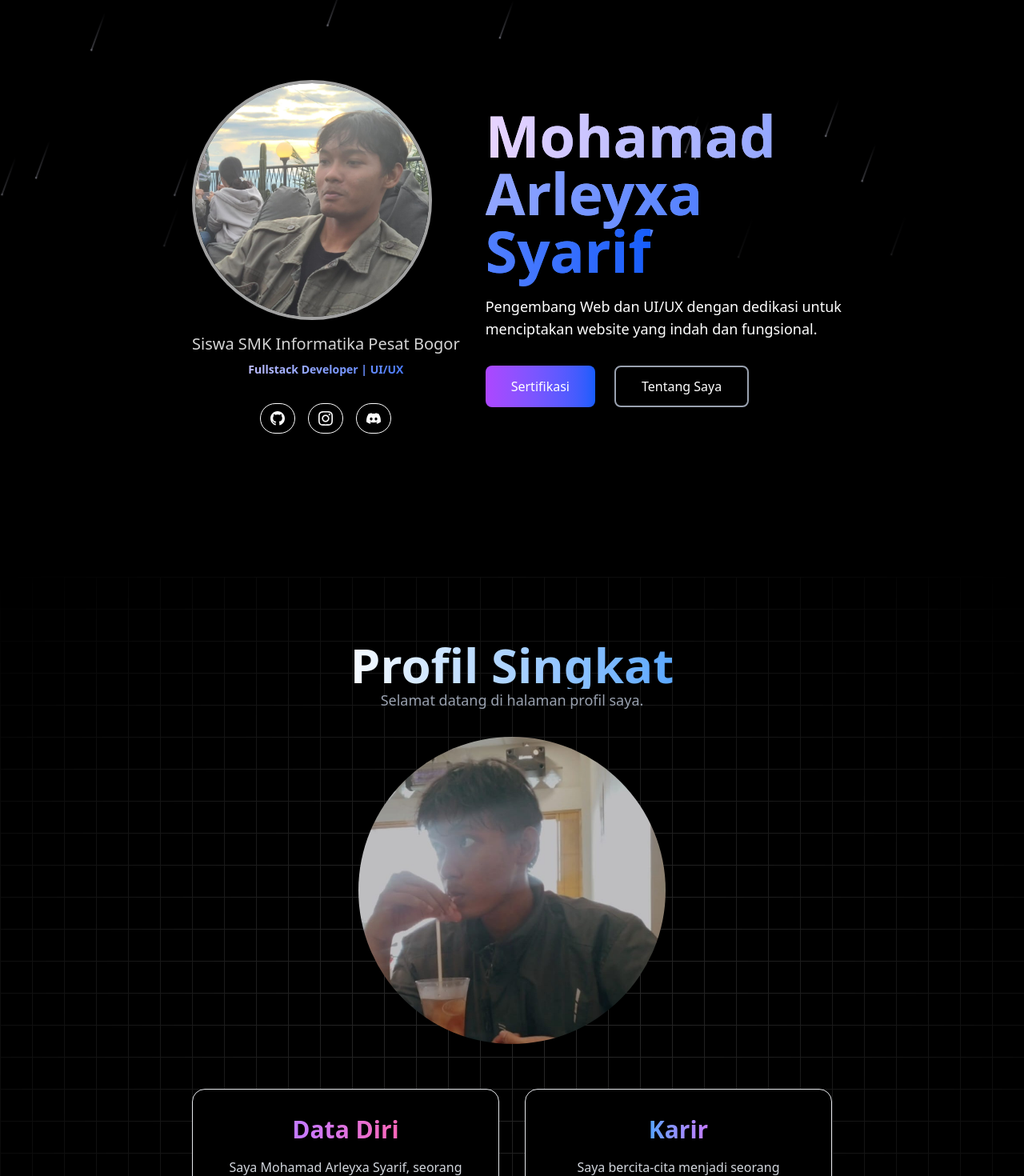
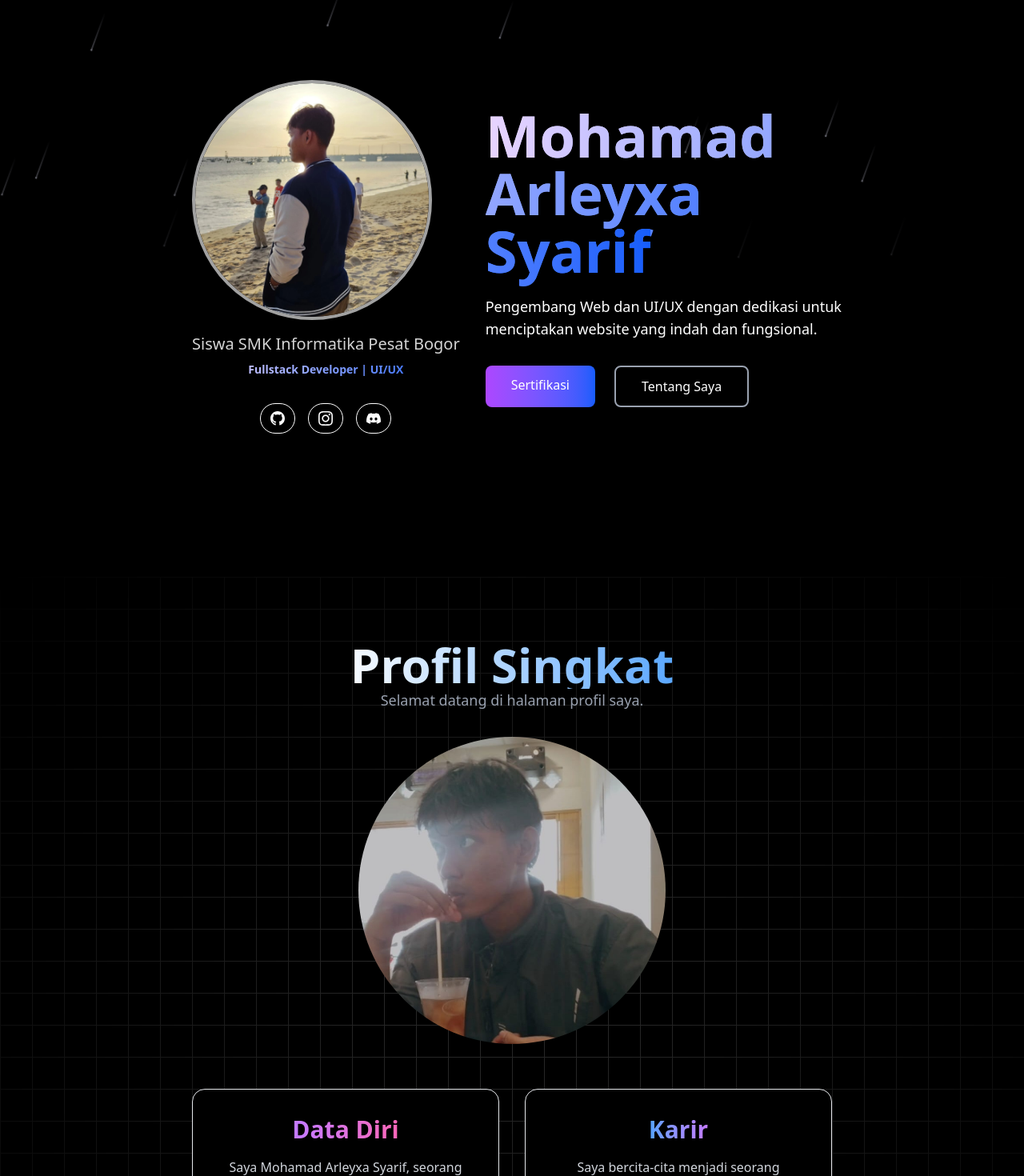
Before and after one commit to ArleyxaSyarif/Portofolio-Alek, a Next.js app: page / in a window 1280 px wide. Shown: the part 79-1549 px from the top of the page at 80% size. Built offline with nearby package versions, Linux system fonts and the light colour scheme.

Commit message:
update baru

```diff
--- a/src/app/page.tsx
+++ b/src/app/page.tsx
@@ -11,7 +11,6 @@ import { IconMenu2, IconX } from "@tabler/icons-react";
 export default function Home() {
   const [isOpen, setIsOpen] = useState(false);
   const [isClient, setIsClient] = useState(false);
-
 
   useEffect(() => {
     setIsClient(true); // Mengindikasikan bahwa kita di client
@@ -270,7 +269,7 @@ export default function Home() {
             </div>
 
             {/* Quick Links */}
-            <div>
+            <div id="kontak">
               <h3 className="text-xl font-bold mb-4 bg-gradient-to-r from-purple-500 to-blue-500 bg-clip-text text-transparent">
                 Quick Links
               </h3>
--- a/src/components/ui/Datadiri.tsx
+++ b/src/components/ui/Datadiri.tsx
@@ -2,10 +2,24 @@
 import { cn } from "@/lib/utils";
 import Image from "next/image";
 import React from "react";
+import { motion, useInView } from "framer-motion";
+import { useRef } from "react";
 
 const Datadiri = () => {
+  const ref = useRef(null);
+  const isInView = useInView(ref, { once: true });
+
   return (
-    <div className="relative flex h-auto min-h-[50rem] w-full items-center justify-center bg-black py-8">
+    <motion.div
+      initial={{ opacity: 0, filter: "blur(10px)" }}
+      animate={
+        isInView
+          ? { opacity: 1, filter: "blur(0px)" }
+          : { opacity: 0, filter: "blur(10px)" }
+      }
+      transition={{ duration: 1.5, ease: "easeInOut" }}
+      className="relative flex h-auto min-h-[50rem] w-full items-center justify-center bg-black py-8"
+    >
       <div
         className={cn(
           "absolute inset-0",
@@ -16,6 +30,7 @@ const Datadiri = () => {
       <div className="pointer-events-none absolute inset-0 flex items-center justify-center bg-black [mask-image:radial-gradient(ellipse_at_center,transparent_20%,black)]"></div>
 
       <div
+        ref={ref}
         className="max-w-4xl w-full relative z-10 px-4 sm:px-6"
         id="tentangsaya"
       >
@@ -68,7 +83,7 @@ const Datadiri = () => {
           </div>
         </div>
       </div>
-    </div>
+    </motion.div>
   );
 };
 
--- a/src/components/ui/Keterampilan.tsx
+++ b/src/components/ui/Keterampilan.tsx
@@ -3,9 +3,23 @@ import React from "react";
 import { InfiniteMovingCards } from "./infinite-moving-cards";
 import testimonials from "@/data/testimonials";
 import { cn } from "@/lib/utils";
+import { motion, useInView } from "framer-motion";
 
 const Keterampilan = () => {
+  const ref = React.useRef(null);
+  const isInView = useInView(ref, { once: true });
+
   return (
+    <motion.div
+      ref={ref}
+      initial={{ opacity: 0, filter: "blur(10px)" }}
+      animate={
+        isInView
+          ? { opacity: 1, filter: "blur(0px)" }
+          : { opacity: 0, filter: "blur(10px)" }
+      }
+      transition={{ duration: 1.5, ease: "easeInOut" }}
+    >
       <div className="relative flex h-[40rem] md:h-[50rem] w-full items-center justify-center bg-black">
         <div
           className={cn(
@@ -34,6 +48,7 @@ const Keterampilan = () => {
           />
         </div>
       </div>
+    </motion.div>
   );
 };
 
--- a/src/components/ui/Profile.tsx
+++ b/src/components/ui/Profile.tsx
@@ -6,54 +6,33 @@ import { motion } from "framer-motion";
 
 const Profile = () => {
   return (
-    <div
+    <motion.div
+      initial={{ opacity: 0 }}
+      animate={{ opacity: 1 }}
+      transition={{ duration: 1 }}
       className="min-h-screen w-full rounded-md relative flex items-center justify-center antialiased bg-black"
       id="beranda"
     >
       <div className="max-w-4xl mx-auto p-4 flex flex-col md:flex-row items-center justify-between gap-8">
-        <motion.div
-          initial={{ opacity: 0, y: 20 }}
-          animate={{ opacity: 1, y: 0 }}
-          transition={{ duration: 0.8, ease: "easeOut" }}
-          className="relative z-10 md:ml-8"
-        >
-          <motion.div
-            initial={{ scale: 0.8, opacity: 0 }}
-            animate={{ scale: 1, opacity: 1 }}
-            transition={{ duration: 0.8, ease: "easeOut" }}
-          >
+        <div className="relative z-10 md:ml-8">
+          <div>
             <Image
-              src="/img/p1.jpeg"
+              src="/img/profil1.jpeg"
               alt="Profile picture"
               width={200}
               height={200}
               className="rounded-full border-4 border-neutral-400 md:w-[300px] md:h-[300px]"
               priority
             />
-          </motion.div>
-          <motion.p
-            initial={{ opacity: 0, y: 10 }}
-            animate={{ opacity: 1, y: 0 }}
-            transition={{ duration: 0.6, delay: 0.3, ease: "easeOut" }}
-            className="relative z-10 text-center text-base md:text-xl mt-4 text-neutral-300"
-          >
+          </div>
+          <p className="relative z-10 text-center text-base md:text-xl mt-4 text-neutral-300">
             Siswa SMK Informatika Pesat Bogor
-          </motion.p>
-          <motion.p
-            initial={{ opacity: 0, y: 10 }}
-            animate={{ opacity: 1, y: 0 }}
-            transition={{ duration: 0.6, delay: 0.4, ease: "easeOut" }}
-            className="relative z-10 font-bold text-center text-xs md:text-sm mt-2 bg-clip-text text-transparent bg-gradient-to-r from-purple-200 to-blue-600"
-          >
+          </p>
+          <p className="relative z-10 font-bold text-center text-xs md:text-sm mt-2 bg-clip-text text-transparent bg-gradient-to-r from-purple-200 to-blue-600">
             Fullstack Developer | UI/UX
-          </motion.p>
+          </p>
 
-          <motion.div
-            initial={{ opacity: 0, y: 10 }}
-            animate={{ opacity: 1, y: 0 }}
-            transition={{ duration: 0.6, delay: 0.5, ease: "easeOut" }}
-            className="flex mt-6 md:mt-8 items-center justify-center gap-4"
-          >
+          <div className="flex mt-6 md:mt-8 items-center justify-center gap-4">
             <a
               href="https://github.com/ArleyxaSyarif"
               className="relative z-10 px-2 md:px-3 py-2 rounded-full text-sm font-medium bg-gradient-to-r text-white border border-white hover:border-purple-500 transition-all duration-300"
@@ -100,62 +79,40 @@ const Profile = () => {
                 <path d="M20.317 4.37a19.791 19.791 0 0 0-4.885-1.515a.074.074 0 0 0-.079.037c-.21.375-.444.864-.608 1.25a18.27 18.27 0 0 0-5.487 0a12.64 12.64 0 0 0-.617-1.25a.077.077 0 0 0-.079-.037A19.736 19.736 0 0 0 3.677 4.37a.07.07 0 0 0-.032.027C.533 9.046-.32 13.58.099 18.057a.082.082 0 0 0 .031.057a19.9 19.9 0 0 0 5.993 3.03a.078.078 0 0 0 .084-.028a14.09 14.09 0 0 0 1.226-1.994a.076.076 0 0 0-.041-.106a13.107 13.107 0 0 1-1.872-.892a.077.077 0 0 1-.008-.128a10.2 10.2 0 0 0 .372-.292a.074.074 0 0 1 .077-.01c3.928 1.793 8.18 1.793 12.062 0a.074.074 0 0 1 .078.01c.12.098.246.198.373.292a.077.077 0 0 1-.006.127a12.299 12.299 0 0 1-1.873.892a.077.077 0 0 0-.041.107c.36.698.772 1.362 1.225 1.993a.076.076 0 0 0 .084.028a19.839 19.839 0 0 0 6.002-3.03a.077.077 0 0 0 .032-.054c.5-5.177-.838-9.674-3.549-13.66a.061.061 0 0 0-.031-.03zM8.02 15.33c-1.183 0-2.157-1.085-2.157-2.419c0-1.333.956-2.419 2.157-2.419c1.21 0 2.176 1.096 2.157 2.42c0 1.333-.956 2.418-2.157 2.418zm7.975 0c-1.183 0-2.157-1.085-2.157-2.419c0-1.333.955-2.419 2.157-2.419c1.21 0 2.176 1.096 2.157 2.42c0 1.333-.946 2.418-2.157 2.418z" />
               </svg>
             </a>
-          </motion.div>
-        </motion.div>
+          </div>
+        </div>
 
-        <motion.div
-          initial={{ opacity: 0, y: 20 }}
-          animate={{ opacity: 1, y: 0 }}
-          transition={{ duration: 0.8, delay: 0.2, ease: "easeOut" }}
-          className="flex-1 text-center md:text-left mb-8 md:mb-0"
-        >
-          <motion.h1
-            initial={{ opacity: 0, y: 20 }}
-            animate={{ opacity: 1, y: 0 }}
-            transition={{ duration: 0.8, delay: 0.3, ease: "easeOut" }}
-            className="relative z-10 text-3xl md:text-7xl bg-clip-text text-transparent bg-gradient-to-b from-purple-200 to-blue-600 font-sans font-bold"
-          >
+        <div className="flex-1 text-center md:text-left mb-8 md:mb-0">
+          <h1 className="relative z-10 text-3xl md:text-7xl bg-clip-text text-transparent bg-gradient-to-b from-purple-200 to-blue-600 font-sans font-bold">
             <span className="bg-clip-text text-transparent bg-gradient-to-r from-purple-200 to-blue-600">
               Mohamad Arleyxa Syarif
             </span>
-          </motion.h1>
-          <motion.p
-            initial={{ opacity: 0, y: 20 }}
-            animate={{ opacity: 1, y: 0 }}
-            transition={{ duration: 0.8, delay: 0.4, ease: "easeOut" }}
-            className="relative z-10 text-sm md:text-lg mt-5 bg-clip-text text-white bg-gradient-to-r"
-          >
+          </h1>
+          <p className="relative z-10 text-sm md:text-lg mt-5 bg-clip-text text-white bg-gradient-to-r">
             Pengembang Web dan UI/UX dengan dedikasi untuk menciptakan website
             yang indah dan fungsional.
-          </motion.p>
+          </p>
 
-          <motion.div
-            initial={{ opacity: 0, y: 20 }}
-            animate={{ opacity: 1, y: 0 }}
-            transition={{ duration: 0.8, delay: 0.5, ease: "easeOut" }}
-            className="flex gap-6 mt-8 justify-center md:justify-start"
-          >
-            <motion.button
-              whileHover={{ scale: 1.05 }}
-              whileTap={{ scale: 0.95 }}
+          <div className="flex gap-6 mt-8 justify-center md:justify-start">
+            <a
+              href="#sertifikasi"
               className="relative z-10 px-6 md:px-8 py-2 md:py-3 rounded-md text-sm md:text-base font-medium bg-gradient-to-r from-purple-500 to-blue-600 text-white hover:from-purple-300 hover:to-blue-700 transition-all duration-300 ease-in-out"
             >
               Sertifikasi
-            </motion.button>
-            <motion.button
-              whileHover={{ scale: 1.05 }}
-              whileTap={{ scale: 0.95 }}
+            </a>
+            <a
+              href="#tentangsaya"
               className="relative z-10 px-6 md:px-8 py-2 md:py-3 rounded-md text-sm md:text-base font-medium bg-transparent border-2 border-gray-400 text-white hover:border-purple-500 transition-all duration-300 ease-in-out"
             >
               Tentang Saya
-            </motion.button>
-          </motion.div>
-        </motion.div>
+            </a>
+          </div>
+        </div>
       </div>
       <div className="absolute inset-0 overflow-hidden">
         <Meteors />
       </div>
-    </div>
+    </motion.div>
   );
 };
 
--- a/src/components/ui/Project.tsx
+++ b/src/components/ui/Project.tsx
@@ -3,6 +3,7 @@ import React, { useState } from "react";
 import { projects } from "@/data/projects";
 import { cn } from "@/lib/utils";
 import Image from "next/image";
+import { motion, useInView } from "framer-motion";
 
 const Project = () => {
   const [currentIndex, setCurrentIndex] = useState(0);
@@ -19,7 +20,20 @@ const Project = () => {
       setCurrentIndex(currentIndex - itemPerSwipe);
     }
   };
+
+  const ref = React.useRef(null);
+  const isInView = useInView(ref, { once: true });
   return (
+    <motion.div
+      ref={ref}
+      initial={{ opacity: 0, filter: "blur(10px)" }}
+      animate={
+        isInView
+          ? { opacity: 1, filter: "blur(0px)" }
+          : { opacity: 0, filter: "blur(10px)" }
+      }
+      transition={{ duration: 1.5, ease: "easeInOut" }}
+    >
       <div className="relative flex min-h-screen w-full items-center justify-center bg-black p-4 md:p-8">
         <div
           className={cn(
@@ -28,29 +42,34 @@ const Project = () => {
             "[background-image:radial-gradient(#404040_1px,transparent_1px)]"
           )}
         />
-      <div className="pointer-events-none absolute inset-0 flex items-center justify-center bg-black [mask-image:radial-gradient(ellipse_at_center,transparent_20%,black)]"></div>
+        <div
+          id="projek"
+          className="pointer-events-none absolute inset-0 flex items-center justify-center bg-black [mask-image:radial-gradient(ellipse_at_center,transparent_20%,black)]"
+        ></div>
 
         <div className="mx-auto px-4 md:px-8 flex flex-col items-center mt-16 md:mt-24">
           <h1 className="text-4xl md:text-6xl font-bold bg-gradient-to-r from-white to-blue-400 inline-block text-transparent bg-clip-text text-center mb-4 md:mb-8">
             Projek
           </h1>
+
           <p className="text-gray-400 text-base md:text-lg mb-6 md:mb-8 max-w-2xl text-center px-4">
             Berikut adalah beberapa projek yang telah saya kerjakan
           </p>
 
           <div className="touch-pan-x mb-8 overflow-x-auto relative scroll-smooth w-full">
-          <div className="grid grid-cols-1 sm:grid-cols-2 lg:grid-cols-3 gap-4 md:gap-8 transition-transform duration-500 ease-in-out transform">
+            <div className="w-full grid grid-cols-1 sm:grid-cols-2 lg:grid-cols-3 gap-4 md:gap-8 transition-transform duration-500 ease-in-out transform">
               {projects
                 .slice(currentIndex, currentIndex + itemPerSwipe)
                 .map((project, index) => (
-                <div key={index} className="w-full">
+                  <div key={index} className="w-full select-none">
                     <div className="bg-black/50 backdrop-blur-sm rounded-lg overflow-hidden transform hover:scale-105 hover:shadow-2xl hover:shadow-blue-500/50 transition-all duration-500 ease-in-out group shadow-lg shadow-blue-500/20">
-                    <div className="relative w-full h-48">
+                      <div className="relative w-full h-48 pointer-events-none">
                         <Image
                           src={project.img}
                           alt={project.title}
                           fill
                           className="object-cover group-hover:opacity-80 transition-opacity duration-500"
+                          draggable="false"
                         />
                       </div>
                       <div className="p-4 transform group-hover:translate-y-[-8px] transition-transform duration-500">
@@ -73,7 +92,7 @@ const Project = () => {
                   </div>
                 ))}
             </div>
-          <div className="flex justify-center gap-4 mt-4">
+            <div className="flex justify-center gap-4 mt-4 w-full">
               <button
                 onClick={goPrev}
                 className="bg-gradient-to-r from-purple-500 to-blue-500 p-2 md:p-3 rounded-full hover:opacity-80 hover:scale-110 hover:shadow-lg hover:shadow-purple-500/50 transition-all duration-300"
@@ -116,6 +135,7 @@ const Project = () => {
           </div>
         </div>
       </div>
+    </motion.div>
   );
 };
 
--- a/src/components/ui/Sertifikat.tsx
+++ b/src/components/ui/Sertifikat.tsx
@@ -1,12 +1,26 @@
 "use client";
-import React, { useState } from "react";
+import React, { useState, useEffect } from "react";
 import { sertifikat } from "@/data/sertifikat";
 import { cn } from "@/lib/utils";
 import Image from "next/image";
+import { motion, useInView } from "framer-motion";
 
 const Sertifikat = () => {
   const [curentSerti, setCurentSerti] = useState(0);
-  const itemSwipe = window.innerWidth >= 768 ? 2 : 1;
+  const [itemSwipe, setItemSwipe] = useState(1);
+
+  useEffect(() => {
+    const handleResize = () => {
+      setItemSwipe(window.innerWidth >= 768 ? 2 : 1);
+    };
+
+    handleResize();
+    window.addEventListener("resize", handleResize);
+
+    return () => {
+      window.removeEventListener("resize", handleResize);
+    };
+  }, []);
 
   const goNextSerti = () => {
     if (curentSerti + itemSwipe < sertifikat.length) {
@@ -19,9 +33,22 @@ const Sertifikat = () => {
     }
   };
 
+  const ref = React.useRef(null);
+  const isInView = useInView(ref, { once: true });
   return (
+    <motion.div
+      ref={ref}
+      initial={{ opacity: 0, filter: "blur(10px)" }}
+      animate={
+        isInView
+          ? { opacity: 1, filter: "blur(0px)" }
+          : { opacity: 0, filter: "blur(10px)" }
+      }
+      transition={{ duration: 1.5, ease: "easeInOut" }}
+    >
       <div className="relative flex h-auto md:h-[40rem] w-full items-center justify-center bg-black opacity-90 mt-16 md:mt-28 py-10 md:py-0">
         <div
+          id="sertifikasi"
           className={cn(
             "absolute inset-0",
             "[background-size:20px_20px]",
@@ -124,6 +151,7 @@ const Sertifikat = () => {
           </div>
         </div>
       </div>
+    </motion.div>
   );
 };
 
--- a/src/components/ui/infinite-moving-cards.tsx
+++ b/src/components/ui/infinite-moving-cards.tsx
@@ -88,10 +88,10 @@ export const InfiniteMovingCards = ({
           pauseOnHover && "hover:[animation-play-state:paused]"
         )}
       >
-        {items.map((item) => (
+        {items.map((item, index) => (
           <li
+            key={`${item.name}-${index}`}
             className="relative w-[350px] max-w-full shrink-0 rounded-2xl border border-b-0 border-zinc-200 bg-gradient-to-br from-white via-blue-100 to-blue-200 px-8 py-8 md:w-[450px] dark:border-zinc-700 dark:bg-gradient-to-br dark:from-blue-900 dark:via-blue-800 dark:to-blue-700 flex flex-col items-center text-center shadow-lg hover:shadow-xl transition-all duration-300"
-            key={item.name}
           >
             <blockquote>
               <div
@@ -144,7 +144,7 @@ export const InfiniteMovingCards = ({
                   <span className="text-md font-normal text-neutral-700 dark:text-gray-300">
                     {item.name}
                   </span>
-                  <span className="text-sm font-normal  dark:text-gray-400">
+                  <span className="text-sm font-normal dark:text-gray-400">
                     {item.title}
                   </span>
                 </span>
```
Also changed, not shown: public/img/profil1.jpeg (added). Lines whose indentation alone changed are shown as unchanged.
